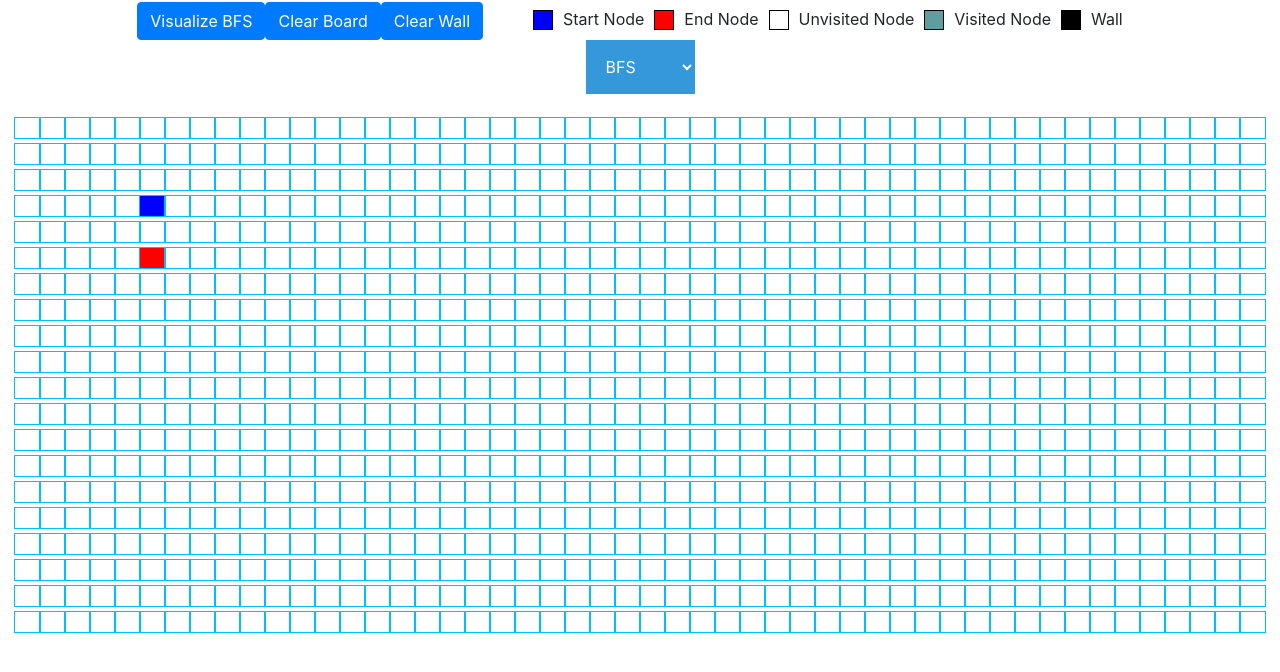
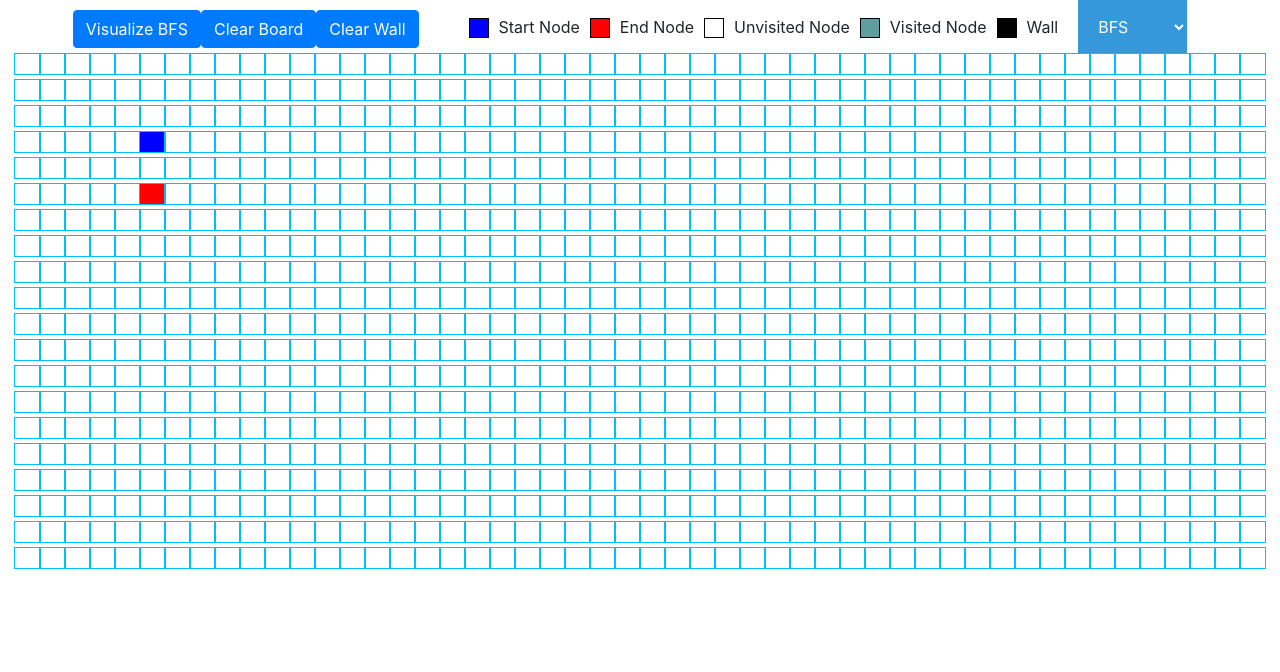
Before and after one commit to Jackxu9946/Pathfinder, a React (Create React App) app in the folder WebstormProjects/Path/: page / in a window 1280 px wide. Shown: the top 672 px of the page. Built offline with nearby package versions, Linux system fonts and the light colour scheme.

Commit message:
Version before I start trying to beautify the HTML with Bootstrap

```diff
--- a/WebstormProjects/Path/src/PathFindingVisualizer/Path.jsx
+++ b/WebstormProjects/Path/src/PathFindingVisualizer/Path.jsx
@@ -7,7 +7,7 @@ import {DFS} from "./Algorithms/DFS";
 import {Dijkstra, constructShortestPath} from "./Algorithms/Djikstra"
 import cloneDeep from 'lodash/cloneDeep'
 import 'bootstrap/dist/css/bootstrap.min.css';
-import {Button, ListGroup, ListGroupItem} from 'react-bootstrap';
+import {Button} from 'react-bootstrap';
 
 const START_NODE_ROW = 3;
 const START_NODE_COL = 5;
@@ -392,13 +392,11 @@ export default class Path extends Component {
                     Wall
                 </li>
                 <li className='iconList'>
-                    <div className='dropdown'>
-                        <select className ="AlgorithmSelect" onChange={this.selectAlgorithm}>
-                            <option value="BFS"> BFS</option>
-                            <option value="DFS"> DFS</option>
-                            <option value="Djikstra"> Djikstra </option>
-                        </select>
-                    </div>
+                    <select className ="AlgorithmSelect" onChange={this.selectAlgorithm}>
+                        <option value="BFS"> BFS</option>
+                        <option value="DFS"> DFS</option>
+                        <option value="Djikstra"> Djikstra </option>
+                    </select>
                 </li>
             </ul>
             <div className="grid">
```
